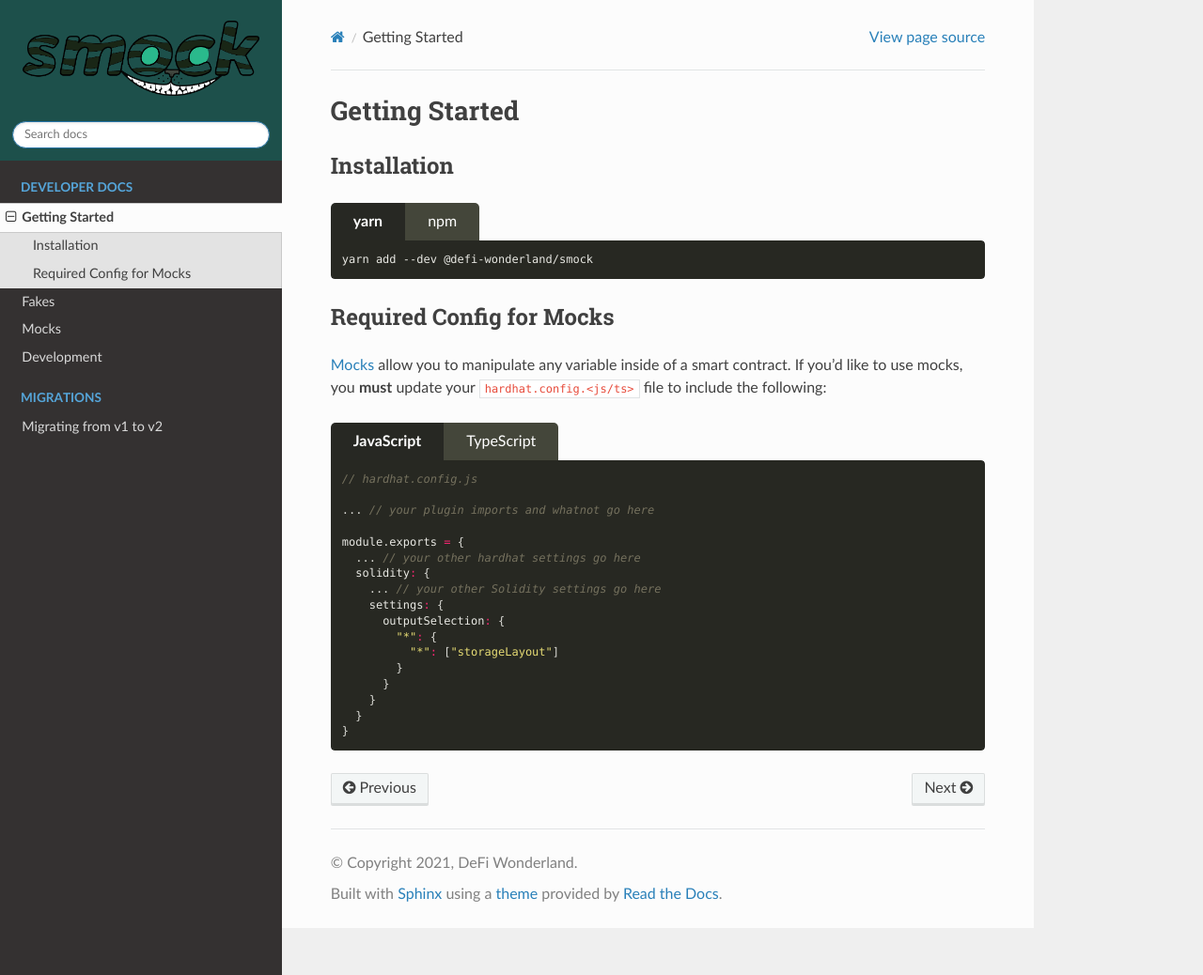
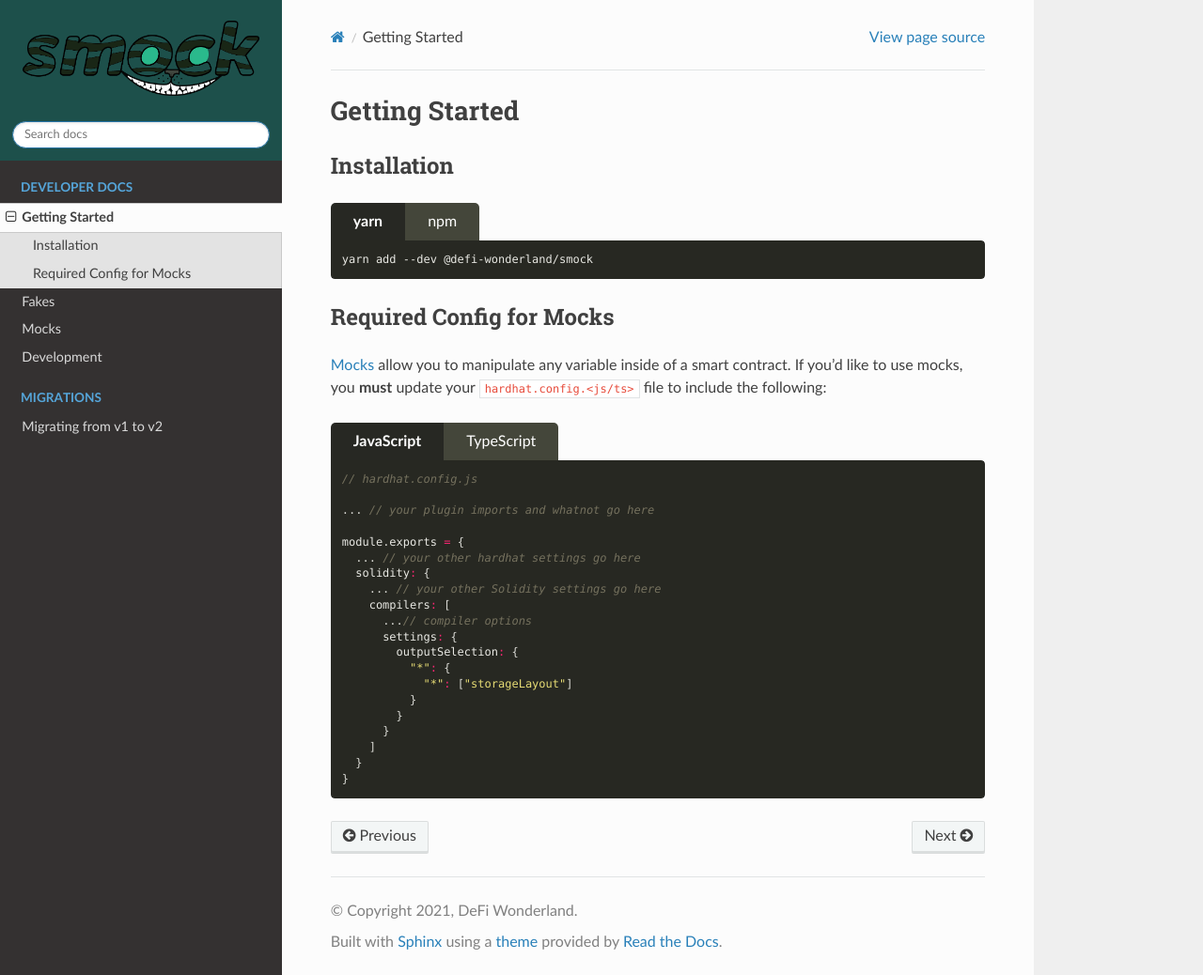
Before and after one commit to defi-wonderland/smock, a Sphinx documentation site: the page built from docs/source/getting-started.rst, in a window 1280 px wide and 1038 px high. Shown: the whole window at 94% size. Built offline with Sphinx 7.4.7 and the Read the Docs theme 2.0.0, drawn with Linux system fonts in a browser that asks for light colours.

Commit message:
chore: multiple compiler support in hardhat config

```diff
--- a/docs/source/getting-started.rst
+++ b/docs/source/getting-started.rst
@@ -39,13 +39,16 @@ If you'd like to use mocks, you **must** update your :code:`hardhat.config.<js/t
         ... // your other hardhat settings go here
         solidity: {
           ... // your other Solidity settings go here
-          settings: {
-            outputSelection: {
-              "*": {
-                "*": ["storageLayout"]
+          compilers: [
+            ...// compiler options
+            settings: {
+              outputSelection: {
+                "*": {
+                  "*": ["storageLayout"]
+                }
               }
             }
-          }
+          ]
         }
       }
 
@@ -61,13 +64,16 @@ If you'd like to use mocks, you **must** update your :code:`hardhat.config.<js/t
         ... // your other hardhat settings go here
         solidity: {
           ... // your other Solidity settings go here
-          settings: {
-            outputSelection: {
-              "*": {
-                "*": ["storageLayout"]
+          compilers: [
+            ...// compiler options
+            settings: {
+              outputSelection: {
+                "*": {
+                  "*": ["storageLayout"]
+                }
               }
             }
-          }
+          ]
         }
       }
 
```
